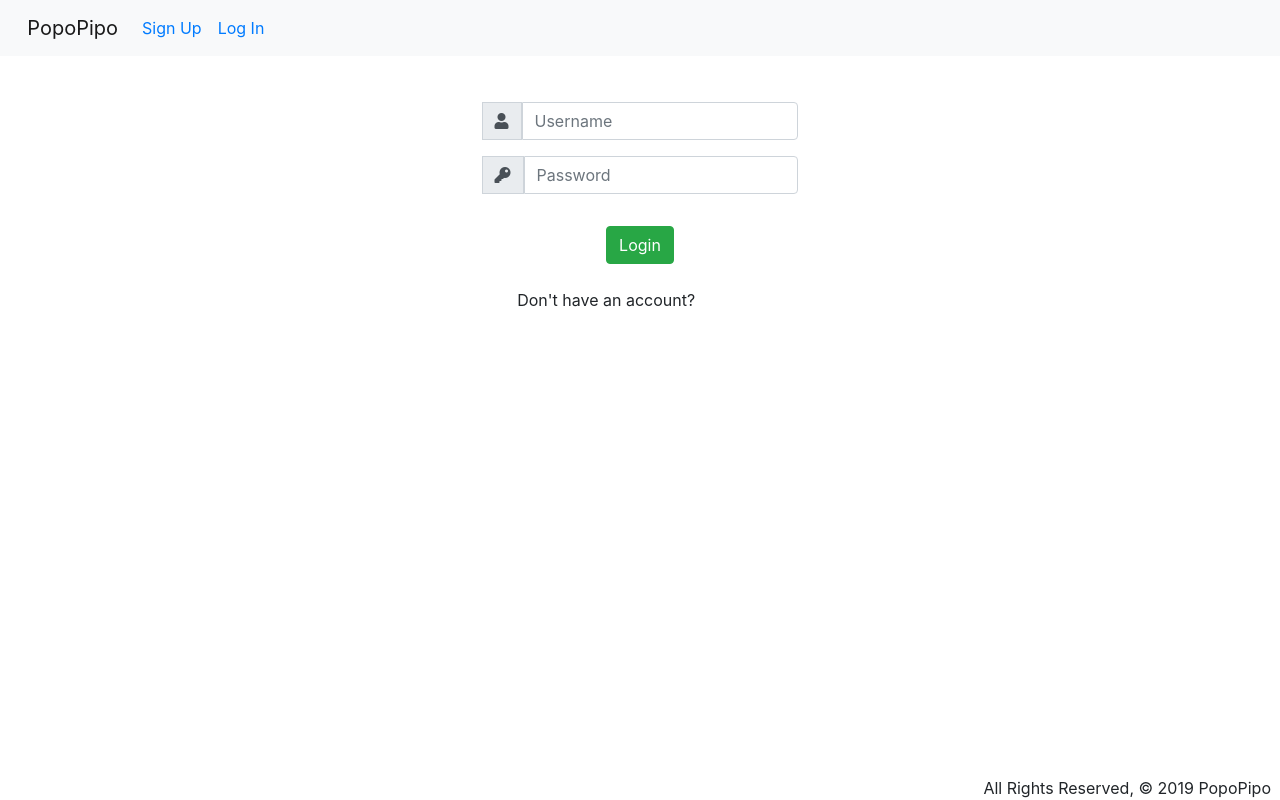
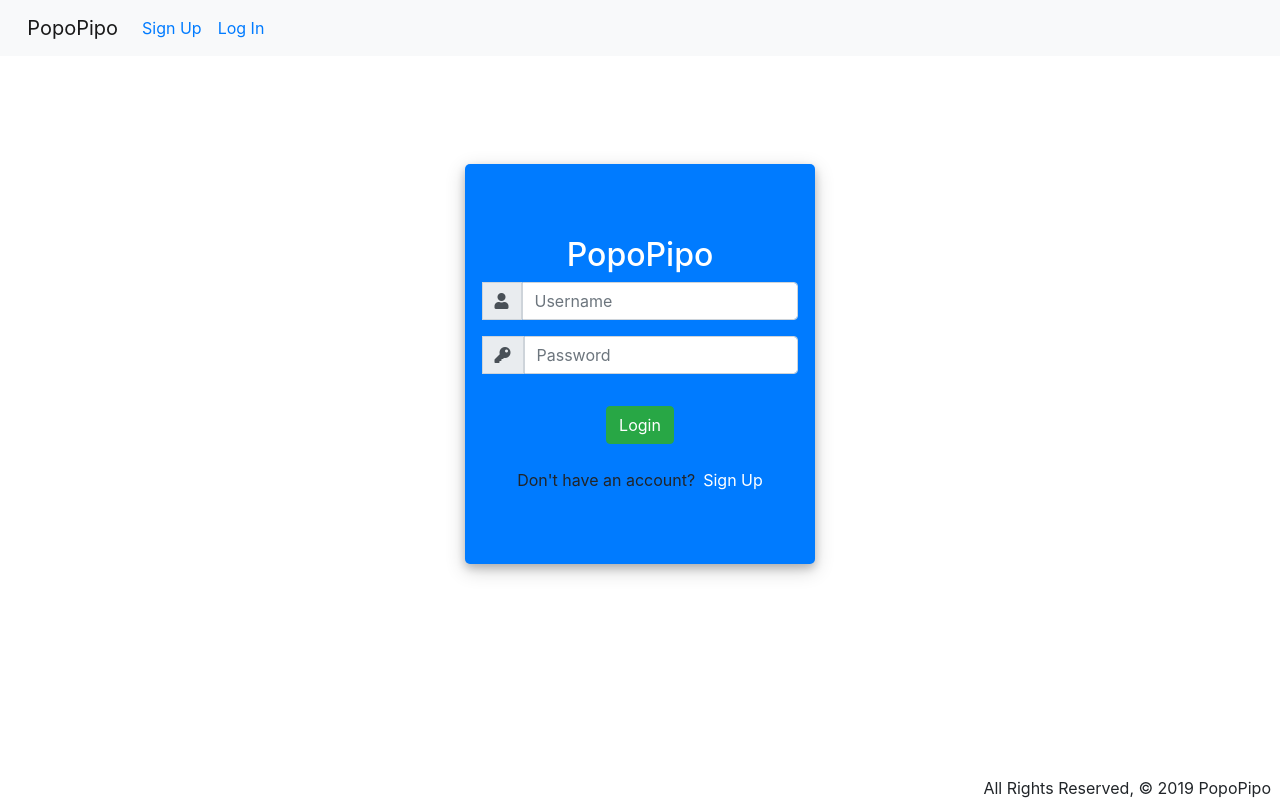
Before and after one commit to robified/mi_popopipo, a Django app: page /accounts/login/?next=/post/1/ in a window 1280 px wide. Run offline with Django 3.2, Linux system fonts and the light colour scheme; some libraries are stand-ins or nearby versions.

Commit message:
update css for styling

```diff
--- a/main_app/static/css/style.css
+++ b/main_app/static/css/style.css
@@ -17,3 +17,21 @@ a:hover {
 #index-card:hover {
     box-shadow: 8px 8px 8px 5px #888888;
 }
+
+.user_card {
+  height: 400px;
+  width: 350px;
+  margin-top: 10%;
+  margin-bottom: auto;
+  background: #007bff;
+  position: relative;
+  display: flex;
+  justify-content: center;
+  flex-direction: column;
+  padding: 10px;
+  box-shadow: 0 4px 8px 0 rgba(0, 0, 0, 0.2), 0 6px 20px 0 rgba(0, 0, 0, 0.19);
+  -webkit-box-shadow: 0 4px 8px 0 rgba(0, 0, 0, 0.2), 0 6px 20px 0 rgba(0, 0, 0, 0.19);
+  -moz-box-shadow: 0 4px 8px 0 rgba(0, 0, 0, 0.2), 0 6px 20px 0 rgba(0, 0, 0, 0.19);
+  border-radius: 5px;
+
+}
```
